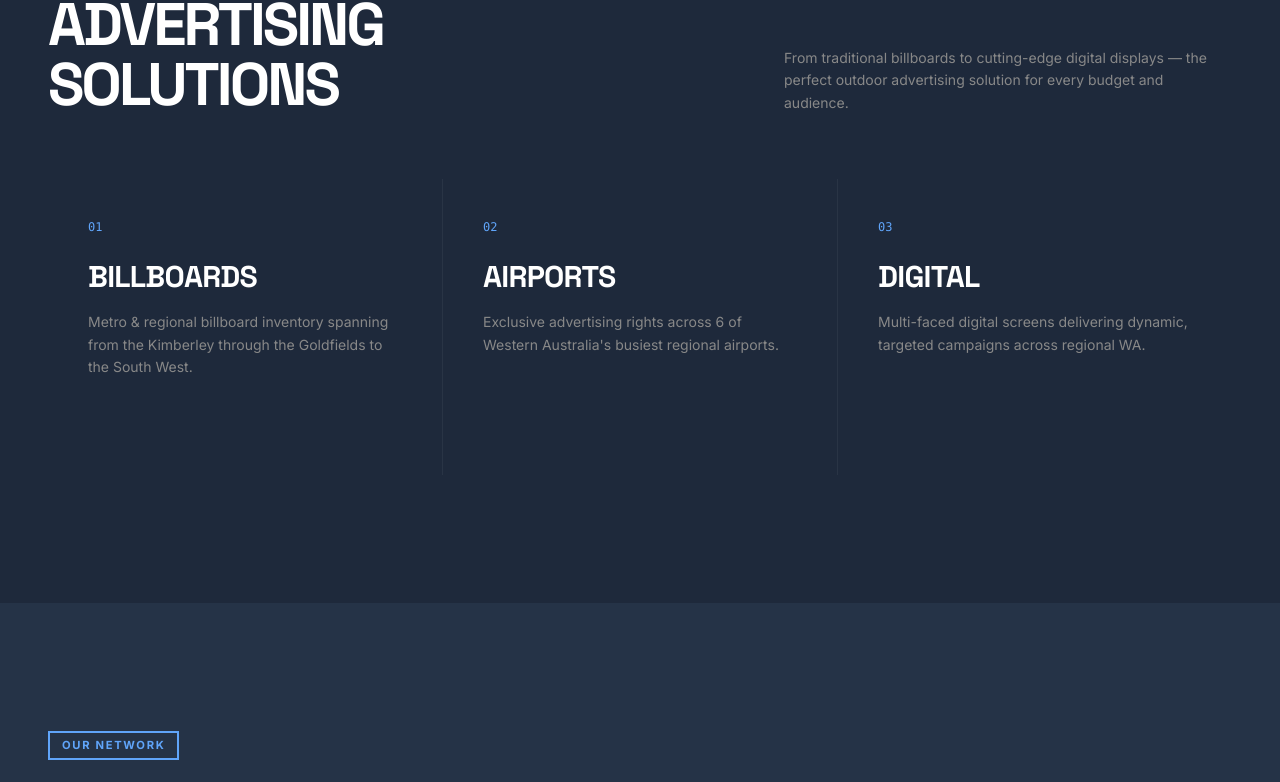
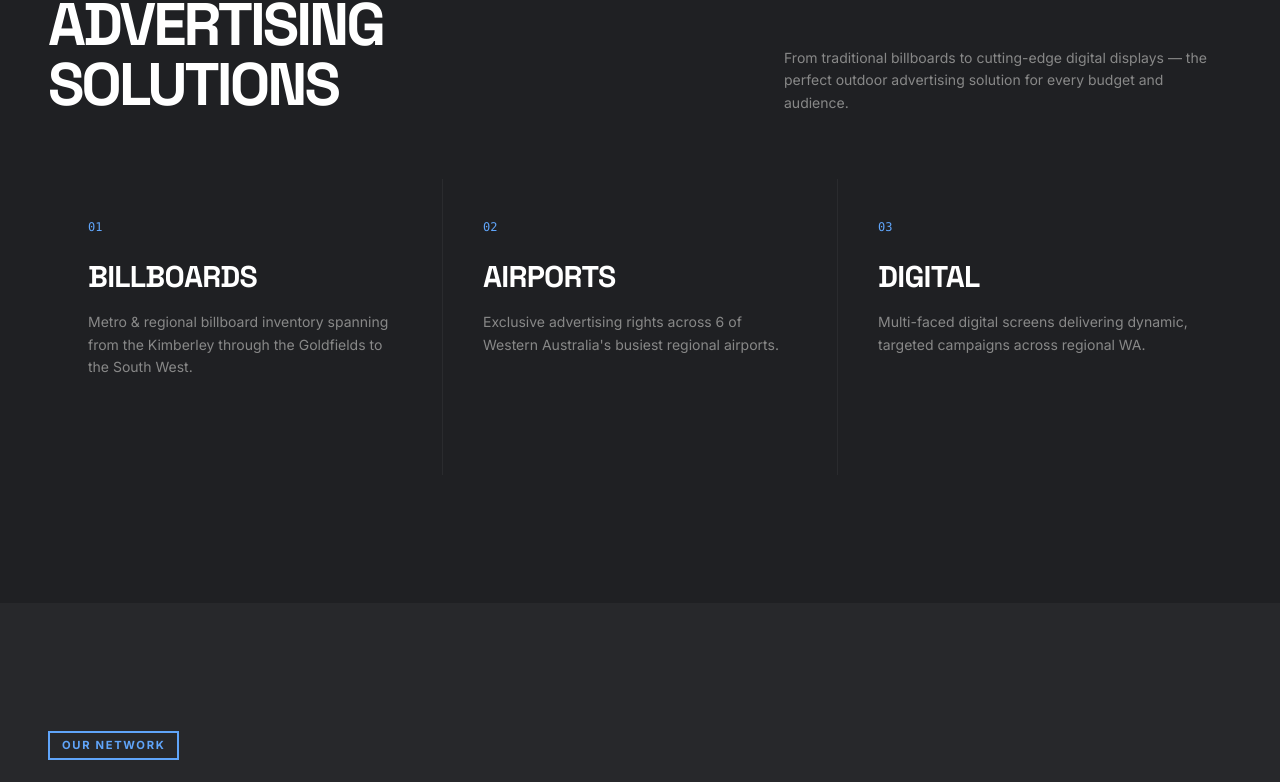
Before and after one commit to sherazhunzai1/wa-billboards, a React (Vite) app: page / in a window 1280 px wide. Shown: the part 1996-2778 px from the top of the page. Built offline with nearby package versions, Linux system fonts and the light colour scheme.

Commit message:
Fix background to neutral grey (remove blue tint)
Previous slate colors (#1E293B etc.) had a blue tint. Replaced with
pure neutral dark greys:
- charcoal: #1F2023
- charcoal-light: #27282B
- charcoal-mid: #2F3033
- smoke: #3A3B3E

https://claude.ai/code/session_01UAF2NL3p1w6TkAHh35JYXA

```diff
--- a/src/index.css
+++ b/src/index.css
@@ -5,10 +5,10 @@
   --color-lime: #60A5FA;
   --color-lime-dark: #3B82F6;
   --color-lime-muted: #2563EB;
-  --color-charcoal: #1E293B;
-  --color-charcoal-light: #253347;
-  --color-charcoal-mid: #2D3D53;
-  --color-smoke: #334155;
+  --color-charcoal: #1F2023;
+  --color-charcoal-light: #27282B;
+  --color-charcoal-mid: #2F3033;
+  --color-smoke: #3A3B3E;
   --color-ash: #888888;
   --color-chalk: #e5e5e5;
 
@@ -27,7 +27,7 @@
     -webkit-font-smoothing: antialiased;
     -moz-osx-font-smoothing: grayscale;
     overflow-x: hidden;
-    background: #1E293B;
+    background: #1F2023;
     color: #e5e5e5;
   }
 
@@ -44,7 +44,7 @@
     width: 4px;
   }
   ::-webkit-scrollbar-track {
-    background: #1E293B;
+    background: #1F2023;
   }
   ::-webkit-scrollbar-thumb {
     background: #60A5FA;
@@ -164,8 +164,8 @@
   }
 
   .card-brutal {
-    background: #253347;
-    border: 1px solid #334155;
+    background: #27282B;
+    border: 1px solid #3A3B3E;
     transition: all 0.3s cubic-bezier(0.16, 1, 0.3, 1);
   }
   .card-brutal:hover {
@@ -194,7 +194,7 @@
 
   .section-line {
     height: 1px;
-    background: linear-gradient(90deg, transparent, #475569, transparent);
+    background: linear-gradient(90deg, transparent, #4B4C4F, transparent);
   }
 }
 
@@ -206,14 +206,14 @@
 
 .leaflet-popup-content-wrapper {
   border-radius: 0 !important;
-  background: #253347 !important;
+  background: #27282B !important;
   color: #e5e5e5 !important;
   box-shadow: 0 10px 40px rgba(0,0,0,0.6) !important;
-  border: 1px solid #475569 !important;
+  border: 1px solid #4B4C4F !important;
 }
 
 .leaflet-popup-tip {
-  background: #253347 !important;
+  background: #27282B !important;
 }
 
 .leaflet-popup-content a {
--- a/src/pages/Locations.jsx
+++ b/src/pages/Locations.jsx
@@ -23,8 +23,8 @@ const markerIcon = new L.Icon({
 
 const airportIcon = new L.DivIcon({
   html: `<svg xmlns="http://www.w3.org/2000/svg" viewBox="0 0 36 36" width="36" height="36">
-    <circle cx="18" cy="18" r="16" fill="#60A5FA" stroke="#1E293B" stroke-width="2"/>
-    <path d="M18 8l-2 7h-6l-1.5 3 7 2v5l-2 2h4l1.5-2 1.5 2h4l-2-2v-5l7-2L28 15h-6l-2-7h-2z" fill="#1E293B"/>
+    <circle cx="18" cy="18" r="16" fill="#60A5FA" stroke="#1F2023" stroke-width="2"/>
+    <path d="M18 8l-2 7h-6l-1.5 3 7 2v5l-2 2h4l1.5-2 1.5 2h4l-2-2v-5l7-2L28 15h-6l-2-7h-2z" fill="#1F2023"/>
   </svg>`,
   className: '',
   iconSize: [36, 36],
```
